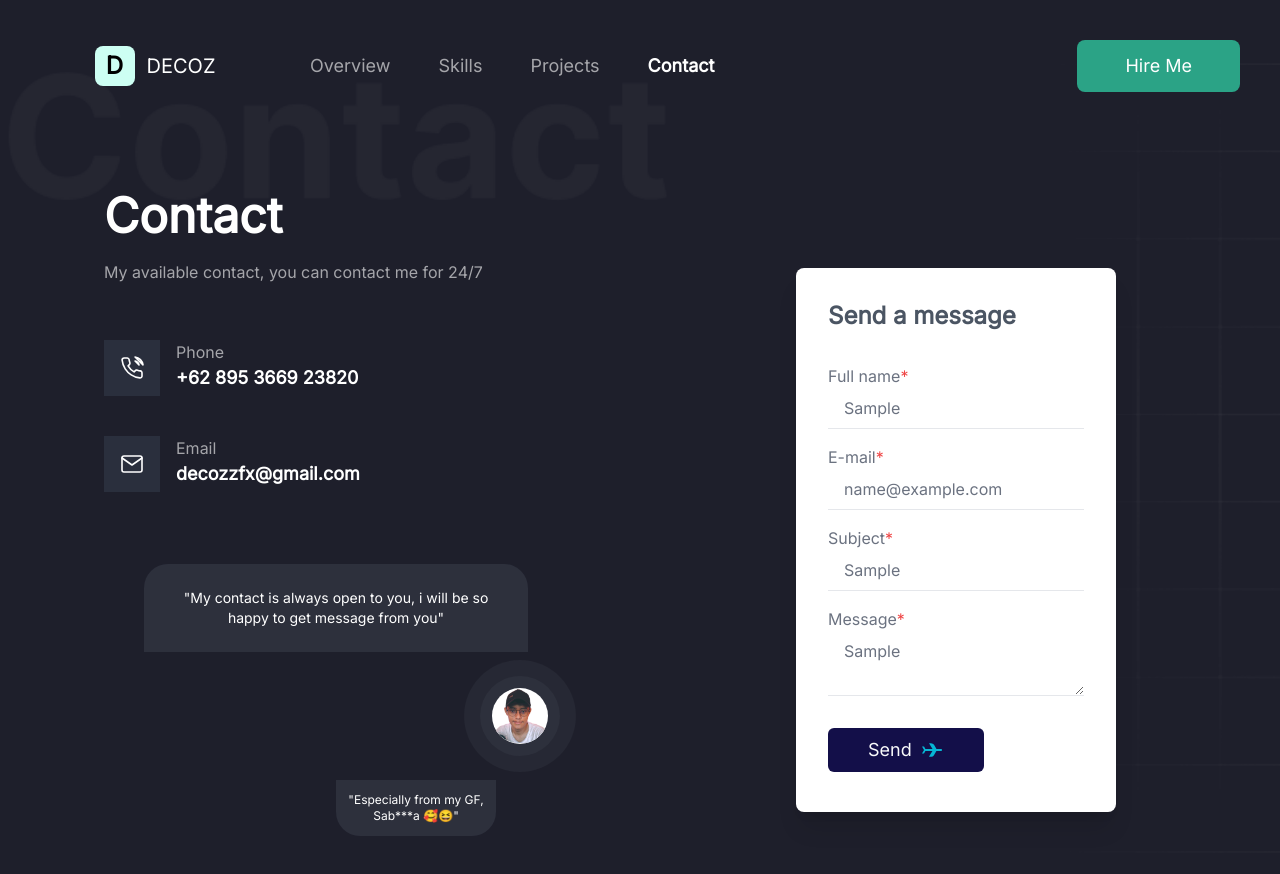
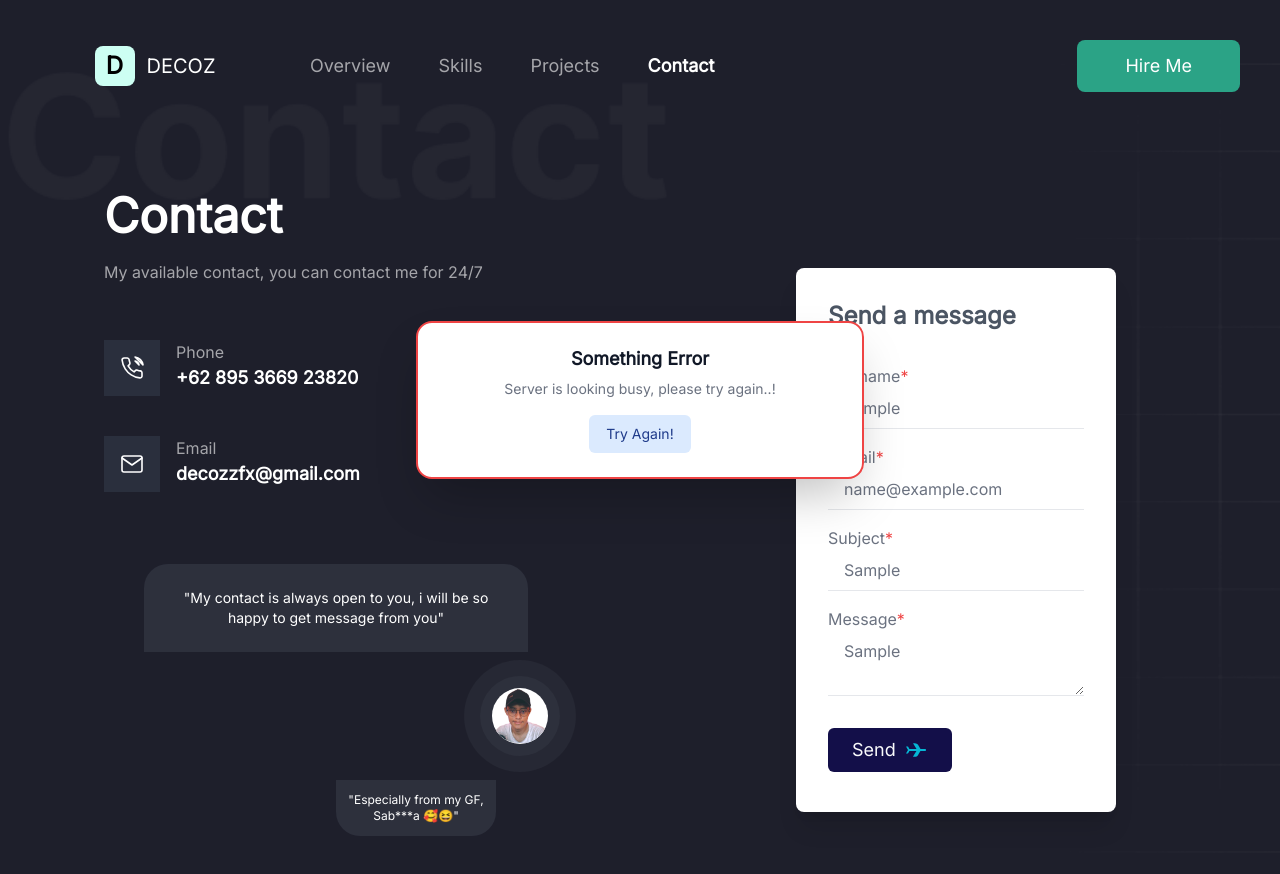
Before and after one commit to decozzfx/Portofolio-site-02, a Next.js app: page /contact in a window 1280 px wide. Both pictures are taken after typing "Sample", "name@example.com", "Sample", "Sample" into the empty fields and a click on the button "Send". Shown: the top 874 px of the page. Built offline with nearby package versions, Linux system fonts and the light colour scheme; no server answers.

Commit message:
adding disable feature in contact button , and show fullname to the success modal, add error modal

```diff
--- a/components/Contact.js
+++ b/components/Contact.js
@@ -10,8 +10,10 @@ export default function Contact(){
   const [email, setEmail] = useState("");
   const [subject, setSubject] = useState("");
   const [message, setMessage] = useState("");
+  const [btnSend, setBtnSend] = useState(false)
 
   let [isOpen, setIsOpen] = useState(false)
+  let [errorIsOpen, setErrorIsOpen] = useState(false)
 
   function closeModal() {
     setIsOpen(false)
@@ -26,10 +28,12 @@ export default function Contact(){
     setEmail('')
     setSubject('')
     setMessage('')
+    closeModal()
   }
 
   function handleSubmit(e){
     e.preventDefault()
+    setBtnSend(true)
     var options = {
       method: 'POST',
       url: process.env.CONTACT_API_URL,
@@ -51,9 +55,11 @@ export default function Contact(){
     axios.request(options).then(function (response) {
       console.log(response.data);
       openModal()
-      resetState()
+      setBtnSend(false)
     }).catch(function (error) {
+      setErrorIsOpen(true)
       console.error(error);
+      setBtnSend(false)
     });
   }
 
@@ -104,7 +110,8 @@ export default function Contact(){
       <textarea name="message" className="bg-transparent border-b py-2 pl-4 focus:outline-none focus:rounded-md focus:ring-1 ring-green-500 font-light text-gray-500" value={message}
             onChange={(e) => {setMessage(e.target.value)}} ></textarea>
       <div className="flex flex-row items-center justify-start">
-        <button type="submit" className="px-10 mt-8 py-2 bg-[#130F49] text-gray-50 font-light rounded-md text-lg flex flex-row items-center">
+
+        <button type="submit" className={`border-green-500px-10 mt-8 py-2 px-6 bg-[#130F49] hover:scale-105 text-gray-50 font-light rounded-md text-lg flex flex-row items-center disabled:opacity-40 ${ btnSend ? 'cursor-not-allowed' : ''} `} disabled={btnSend ? true : false} >
           Send
           <svg width="24" height="24" viewBox="0 0 24 24" className="text-cyan-500 ml-2" fill="currentColor" xmlns="http://www.w3.org/2000/svg">
             <path d="M9.00967 5.12761H11.0097C12.1142 5.12761 13.468 5.89682 14.0335 6.8457L16.5089 11H21.0097C21.562 11 22.0097 11.4477 22.0097 12C22.0097 12.5523 21.562 13 21.0097 13H16.4138L13.9383 17.1543C13.3729 18.1032 12.0191 18.8724 10.9145 18.8724H8.91454L12.4138 13H5.42485L3.99036 15.4529H1.99036L4.00967 12L4.00967 11.967L2.00967 8.54712H4.00967L5.44417 11H12.5089L9.00967 5.12761Z" fill="currentColor" />
@@ -162,7 +169,7 @@ export default function Contact(){
               leaveFrom="opacity-100 scale-100"
               leaveTo="opacity-0 scale-95"
             >
-              <div className="inline-block w-full max-w-md p-6 my-8 overflow-hidden text-left align-middle transition-all transform bg-white border-2 shadow-2xl rounded-2xl ">
+              <div className="inline-block w-full max-w-md p-6 my-8 overflow-hidden text-left align-middle transition-all transform bg-white border-2 shadow-2xl rounded-2xl border-2 border-green-500 ">
                 <Dialog.Title
                   as="h3"
                   className="text-lg font-medium leading-6 text-center text-gray-900"
@@ -172,7 +179,7 @@ export default function Contact(){
                 <div className="mt-2">
                   <p className="text-sm text-gray-500">
                     Your message has been successfully submitted.
-                    Thank you..
+                    Thank you {fullname}
                   </p>
                 </div>
 
@@ -180,9 +187,71 @@ export default function Contact(){
                   <button
                     type="button"
                     className="inline-flex justify-center px-4 py-2 text-sm font-medium text-blue-900 bg-blue-100 border border-transparent rounded-md hover:bg-blue-200 focus:outline-none focus-visible:ring-2 focus-visible:ring-offset-2 focus-visible:ring-blue-500"
-                    onClick={closeModal}
+                    onClick={() => resetState()}
                   >
                     Got it, thanks!
+                  </button>
+                </div>
+              </div>
+            </Transition.Child>
+          </div>
+        </Dialog>
+      </Transition>
+      <Transition appear show={errorIsOpen} as={Fragment}>
+        <Dialog
+          as="div"
+          className="fixed inset-0 z-10 overflow-y-auto"
+          onClose={closeModal}
+        >
+          <div className="min-h-screen px-4 text-center">
+            <Transition.Child
+              as={Fragment}
+              enter="ease-out duration-300"
+              enterFrom="opacity-0"
+              enterTo="opacity-100"
+              leave="ease-in duration-200"
+              leaveFrom="opacity-100"
+              leaveTo="opacity-0"
+            >
+              <Dialog.Overlay className="fixed inset-0" />
+            </Transition.Child>
+
+            {/* This element is to trick the browser into centering the modal contents. */}
+            <span
+              className="inline-block h-screen align-middle"
+              aria-hidden="true"
+            >
+              &#8203;
+            </span>
+            <Transition.Child
+              as={Fragment}
+              enter="ease-out duration-300"
+              enterFrom="opacity-0 scale-95"
+              enterTo="opacity-100 scale-100"
+              leave="ease-in duration-200"
+              leaveFrom="opacity-100 scale-100"
+              leaveTo="opacity-0 scale-95"
+            >
+              <div className="inline-block w-full max-w-md p-6 my-8 overflow-hidden text-left align-middle transition-all transform bg-white border-2 shadow-2xl rounded-2xl border-2 border-red-500 ">
+                <Dialog.Title
+                  as="h3"
+                  className="text-lg font-medium leading-6 text-center font-semibold text-gray-900"
+                >
+                  Something Error
+                </Dialog.Title>
+                <div className="mt-2">
+                  <p className="text-sm text-gray-500 text-center">
+                    Server is looking busy, please try again..!
+                  </p>
+                </div>
+
+                <div className="mt-4 flex justify-center">
+                  <button
+                    type="button"
+                    className="inline-flex justify-center px-4 py-2 text-sm font-medium text-blue-900 bg-blue-100 border border-transparent rounded-md hover:bg-blue-200 focus:outline-none focus-visible:ring-2 focus-visible:ring-offset-2 focus-visible:ring-blue-500"
+                    onClick={() => setErrorIsOpen(false)}
+                  >
+                    Try Again!
                   </button>
                 </div>
               </div>
```
